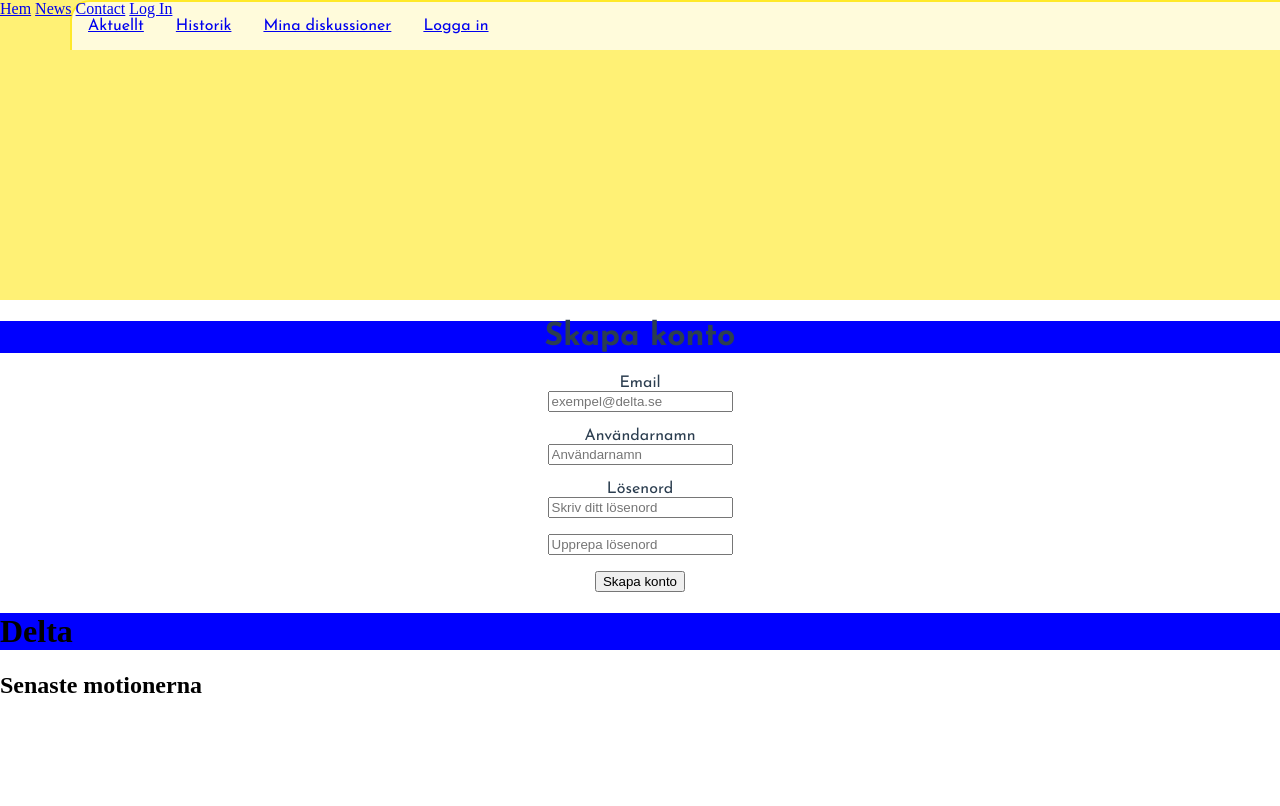
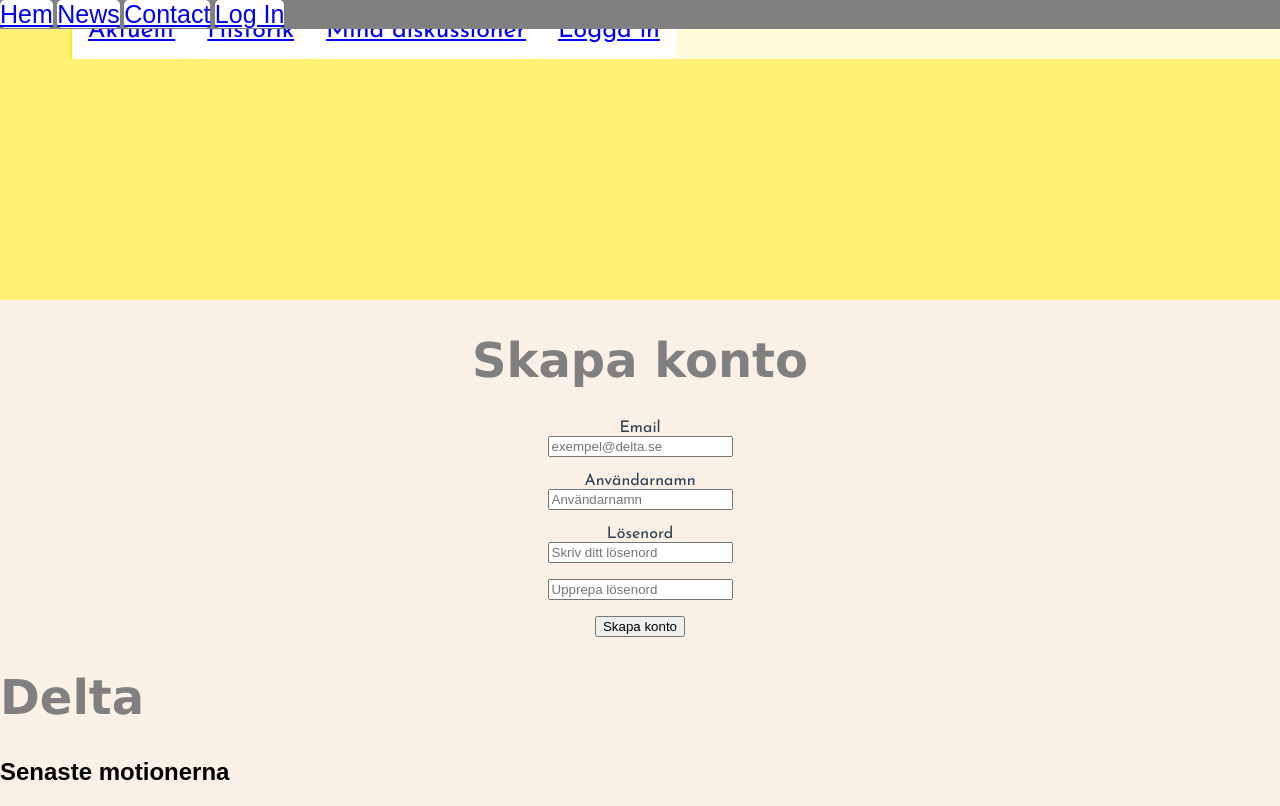
Before and after one commit to Pranz/delta_frontend, a Vue app: page /#/signup in a window 1280 px wide. Built offline with nearby package versions, Linux system fonts and the light colour scheme.

Commit message:
included stylesheet

```diff
--- a/index.html
+++ b/index.html
@@ -5,6 +5,7 @@
     <meta name="viewport" content="width=device-width,initial-scale=1.0">
     <link href="https://fonts.googleapis.com/css?family=Josefin+Sans:100,300,400,600,700" rel="stylesheet">
     <title>delta_frontend</title>
+    <link rel="stylesheet" href="stylesheet.css">
     <style>
       ul {
         position: fixed;
@@ -13,12 +14,13 @@
         list-style-type: none;
         margin: 0;
         padding: 0;
+        background-color: gray;
       }
       li {
         display: inline;
-      }
-      h1 {
-      background-color: blue;
+        border-radius: 5px;
+        background-color: white;
+        font-size: 25px;
       }
     </style>
   </head>
--- /dev/null
+++ b/stylesheet.css
@@ -0,0 +1,9 @@
+body {
+  background-color: linen;
+  font-family: Arial, Helvetica, sans-serif;
+}
+h1 {
+    color: grey;
+    font-family: verdana;
+    font-size: 300%;
+}
```
